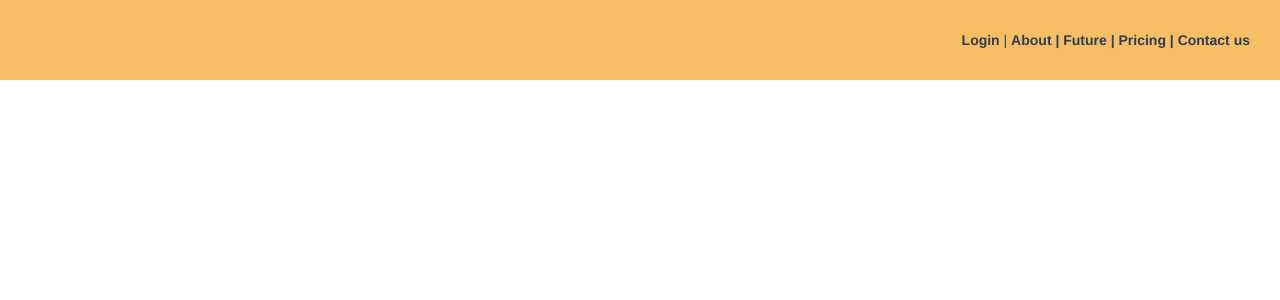
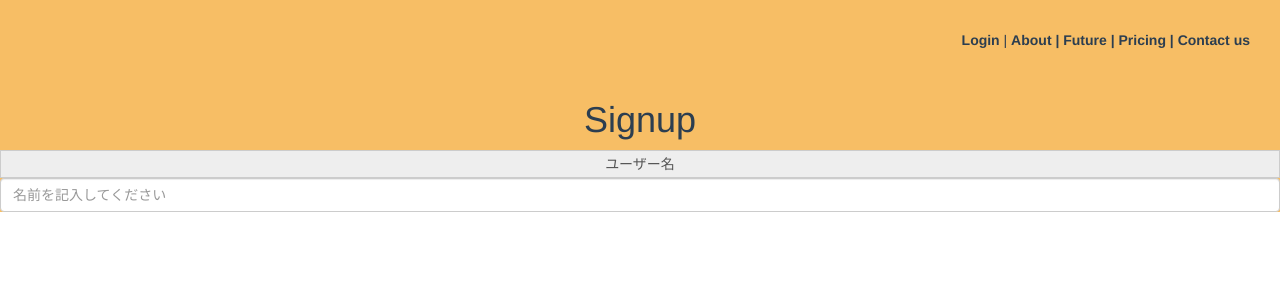
Before and after one commit to kentaromatsuura/cheer, a Vue app: page /signup in a window 1280 px wide. Shown: the top 300 px of the page. Built offline with nearby package versions, Linux system fonts and the light colour scheme.

Commit message:
テスト

```diff
--- a/src/components/HelloWorld.vue
+++ b/src/components/HelloWorld.vue
@@ -24,8 +24,9 @@
      </div>
     <br>
     <p>
-      <button v-on:click="Enter">{{start}}</button>
-      <h1 v-if="show">私は{{ love }}が好きです</h1>
+      <!-- <button v-on:click="Enter">{{start}}</button>
+      <h1 v-if="show">私は{{ love }}が好きです</h1> -->
+      <router-link to="/signup">今すぐ始める！</router-link>
     </p>
   </div>
 </template>
--- a/src/router.js
+++ b/src/router.js
@@ -20,6 +20,14 @@ export default new Router({
       // this generates a separate chunk (about.[hash].js) for this route
       // which is lazy-loaded when the route is visited.
       component: () => import(/* webpackChunkName: "about" */ './views/About.vue')
+    },
+    {
+      path: '/signup',
+      name: 'signup',
+      // route level code-splitting
+      // this generates a separate chunk (about.[hash].js) for this route
+      // which is lazy-loaded when the route is visited.
+      component: () => import(/* webpackChunkName: "about" */ './views/signup.vue')
     }
   ]
 })
--- /dev/null
+++ b/src/views/signup.vue
@@ -0,0 +1,7 @@
+<template>
+  <div class="signup">
+    <h1>Signup</h1>
+    <span class="input-group-addon">ユーザー名</span>
+	<input type="text" class="form-control" placeholder="名前を記入してください">
+  </div>
+</template>
```
